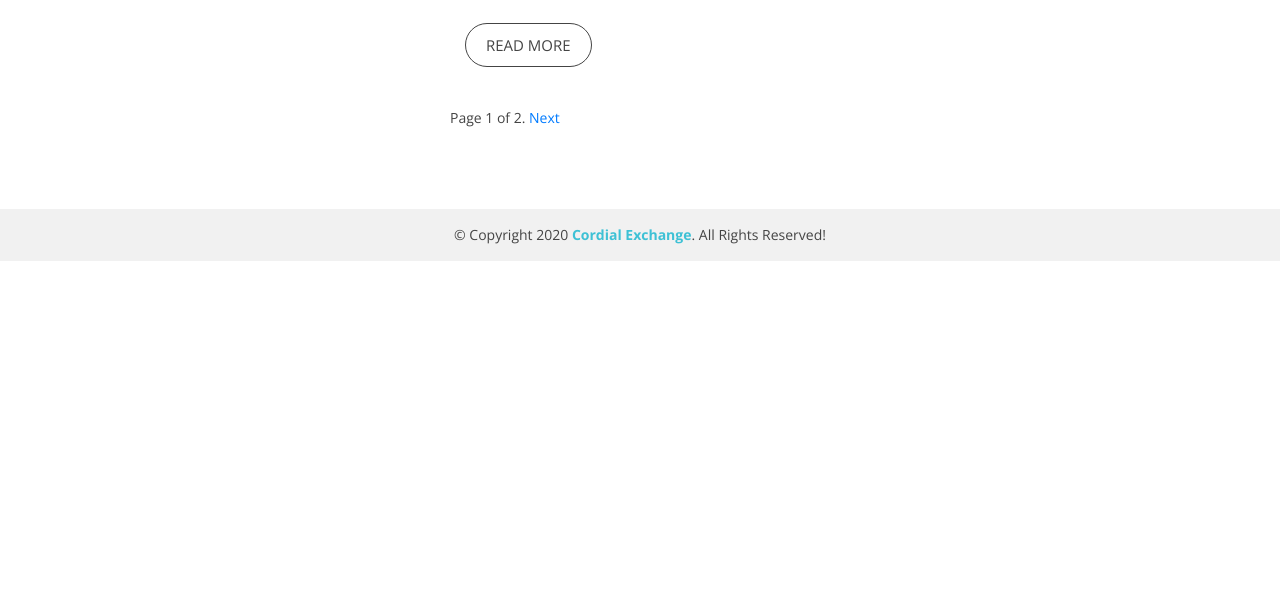
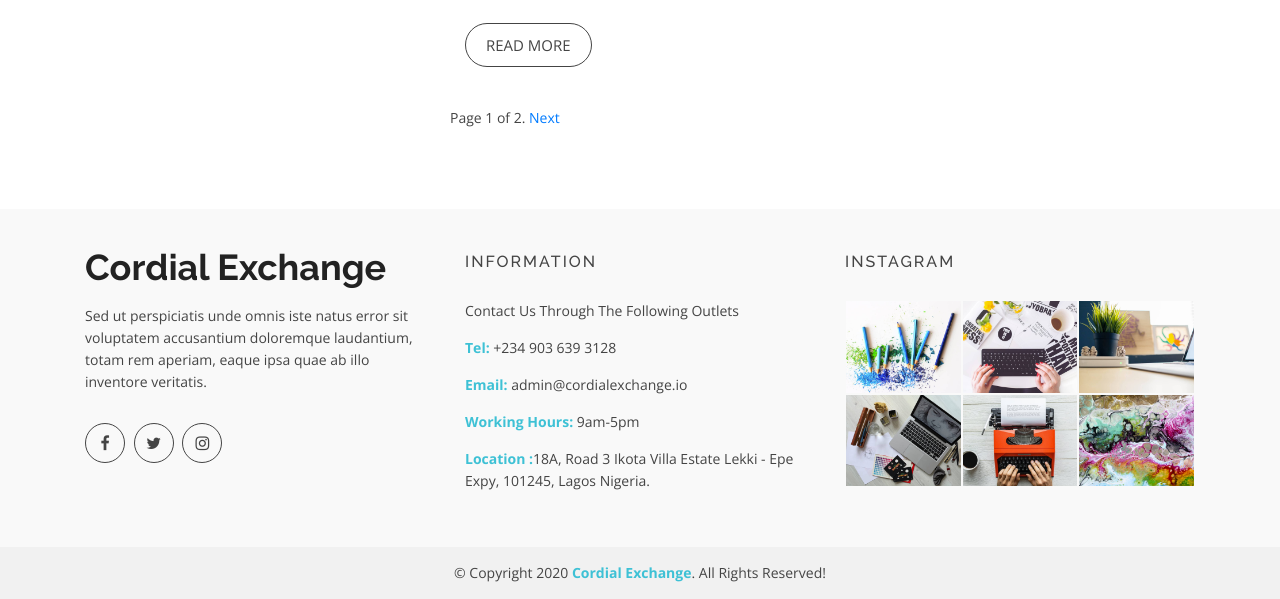
Before and after one commit to toluwanicareer/Blog, a Django app: page / in a window 1280 px wide. Shown: the part 2028-2627 px from the top of the page. Before the commit the page ends 2289 px from the top, so only its background shows below. Run offline with Django 3.2, Linux system fonts and the light colour scheme; data comes from the database, SQL or seed files in the repository; parts of the project's set-up code (start-up, migrations or seed data) failed here and were passed over; some libraries are stand-ins or nearby versions.

Commit message:
Added Footer

```diff
--- a/blog/templates/_base.html
+++ b/blog/templates/_base.html
@@ -119,6 +119,71 @@
 
       <!-- ======= Footer ======= -->
    <footer>
+          <div class="footer-area">
+      <div class="container">
+        <div class="row">
+          <div class="col-md-4 col-sm-4 col-xs-12">
+            <div class="footer-content">
+              <div class="footer-head">
+                <div class="footer-logo">
+                  <h2>Cordial Exchange</h2>
+                </div>
+
+                <p>Sed ut perspiciatis unde omnis iste natus error sit voluptatem accusantium doloremque laudantium, totam rem aperiam, eaque ipsa quae ab illo inventore veritatis.</p>
+                <div class="footer-icons">
+                  <ul>
+                    <li>
+                      <a href="https://twitter.com/Cordialexchang1?s=09"><i class="fa fa-facebook"></i></a>
+                    </li>
+                    <li>
+                      <a href="https://www.facebook.com/cordialexchange/"><i class="fa fa-twitter"></i></a>
+                    </li>
+                    <li>
+                      <a href="#"><i class="fa fa-instagram"></i></a>
+                    </li>
+                  </ul>
+                </div>
+              </div>
+            </div>
+          </div>
+          <!-- end single footer -->
+          <div class="col-md-4 col-sm-4 col-xs-12">
+            <div class="footer-content">
+              <div class="footer-head">
+                <h4>information</h4>
+                <p>
+                  Contact Us Through The Following Outlets
+                </p>
+                <div class="footer-contacts">
+                  <p><span>Tel:</span> +234 903 639 3128</p>
+                  <p><span>Email:</span> admin@cordialexchange.io</p>
+                  <p><span>Working Hours:</span> 9am-5pm</p>
+                  <p><span>Location :</span>18A, Road 3 Ikota Villa Estate Lekki - Epe Expy, 101245, Lagos Nigeria.</p>
+                </div>
+              </div>
+            </div>
+          </div>
+          <!-- end single footer -->
+          <div class="col-md-4 col-sm-4 col-xs-12">
+            <div class="footer-content">
+              <div class="footer-head">
+                <h4>Instagram</h4>
+                <div class="flicker-img">
+                  <a href="#"><img src="/static/img/portfolio/1.jpg" alt=""></a>
+                  <a href="#"><img src="/static/img/portfolio/2.jpg" alt=""></a>
+                  <a href="#"><img src="/static/img/portfolio/3.jpg" alt=""></a>
+                  <a href="#"><img src="/static/img/portfolio/4.jpg" alt=""></a>
+                  <a href="#"><img src="/static/img/portfolio/5.jpg" alt=""></a>
+                  <a href="#"><img src="/static/img/portfolio/6.jpg" alt=""></a>
+                </div>
+              </div>
+            </div>
+          </div>
+        </div>
+      </div>
+    </div>
+
+
          <div class="footer-area-bottom">
             <div class="container">
                <div class="row">
```
